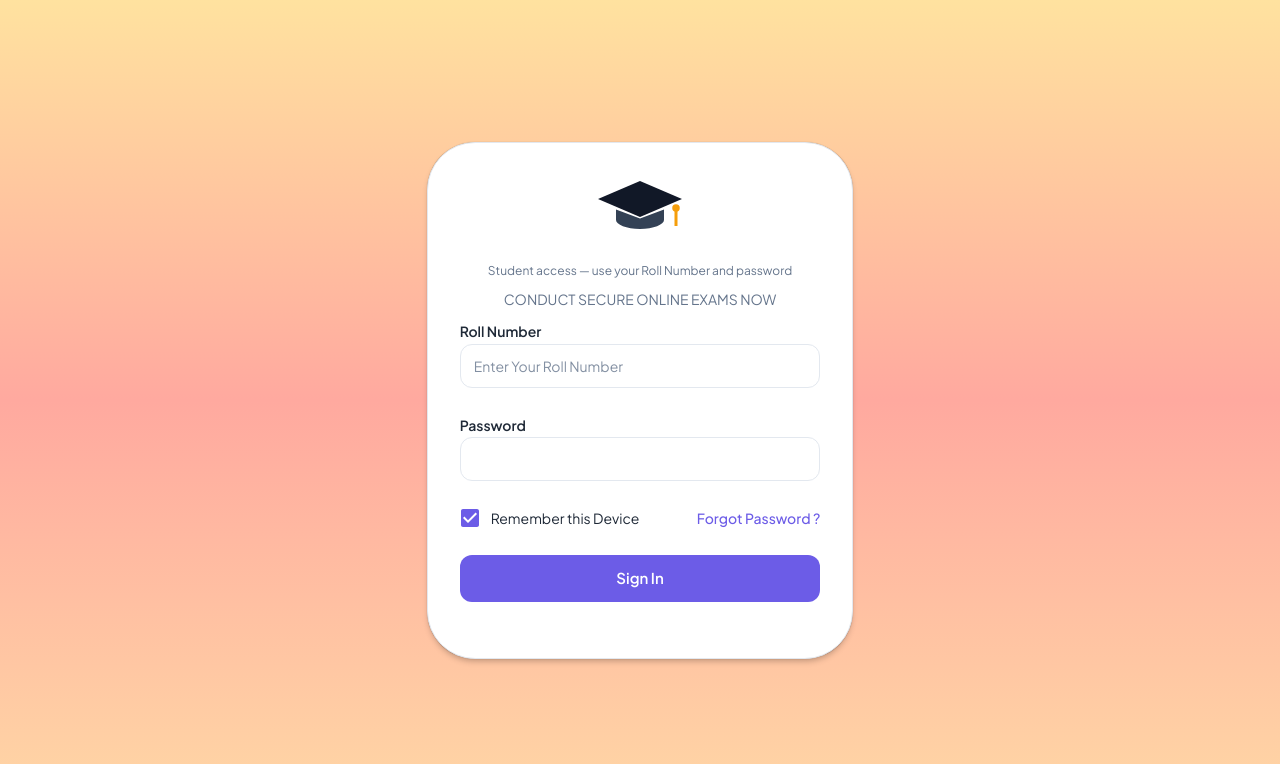
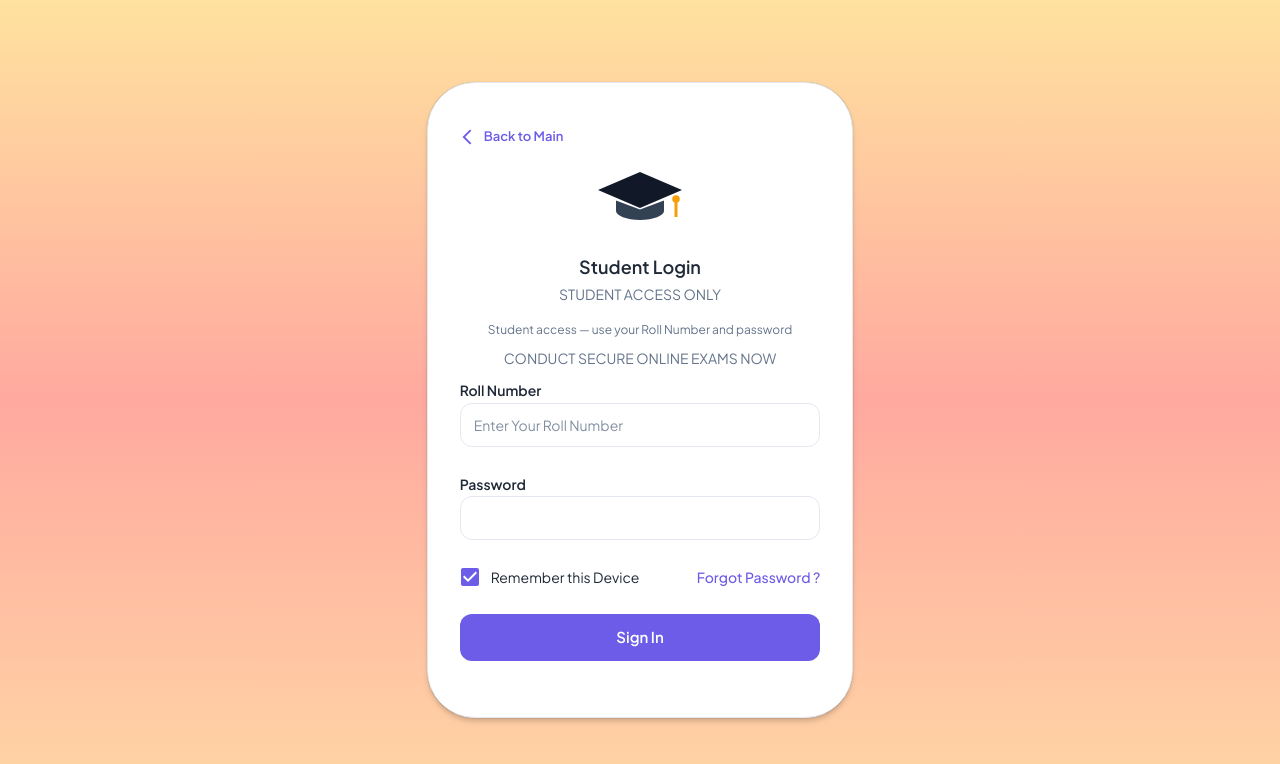
Before and after one commit to Sanjay3637/Smart-Moniter-AI, a React (Create React App) app in the folder frontend/: page /auth/login-student in a window 1280 px wide. Shown: the top 764 px of the page. Built offline with nearby package versions, Linux system fonts and the light colour scheme.

Commit message:
Added back to main login page button in all types of login pages

```diff
--- a/frontend/src/views/authentication/AdminLogin.jsx
+++ b/frontend/src/views/authentication/AdminLogin.jsx
@@ -1,11 +1,12 @@
 import React, { useEffect } from 'react';
-import { Grid, Box, Card, Typography } from '@mui/material';
+import { Grid, Box, Card, Typography, Button } from '@mui/material';
 import PageContainer from 'src/components/container/PageContainer';
 import AuthLogin from './auth/AuthLogin';
 import { useFormik } from 'formik';
 import * as yup from 'yup';
-import { useNavigate } from 'react-router-dom';
+import { Link, useNavigate } from 'react-router-dom';
 import { toast } from 'react-toastify';
+import ArrowBackIosNewOutlinedIcon from '@mui/icons-material/ArrowBackIosNewOutlined';
 
 const validationSchema = yup.object({
   email: yup.string().email('Enter a valid email').required('Email is required'),
@@ -49,6 +50,19 @@ const AdminLogin = () => {
         >
           <Grid item xs={12} sm={12} lg={4} xl={3} display="flex" justifyContent="center" alignItems="center">
             <Card elevation={6} sx={{ p: { xs: 3, sm: 4 }, zIndex: 1, width: '100%', maxWidth: '520px', borderRadius: 4, background: '#FFFFFF' }}>
+              <Box display="flex" justifyContent="flex-start" mb={1}>
+                <Button
+                  component={Link}
+                  to="/auth/login"
+                  variant="text"
+                  color="primary"
+                  size="small"
+                  startIcon={<ArrowBackIosNewOutlinedIcon fontSize="small" />}
+                  sx={{ fontWeight: 600, textTransform: 'none', px: 0 }}
+                >
+                  Back to Main
+                </Button>
+              </Box>
               <Box display="flex" alignItems="center" justifyContent="center" mb={2}>
                 {/* Simple shield/lock illustration */}
                 <Box component="svg" width={86} height={72} viewBox="0 0 128 96">
--- a/frontend/src/views/authentication/LoginStudent.js
+++ b/frontend/src/views/authentication/LoginStudent.js
@@ -1,6 +1,7 @@
 import React, { useEffect, useState } from 'react';
-import { useNavigate } from 'react-router-dom';
+import { Link, useNavigate } from 'react-router-dom';
 import { Grid, Box, Card, Stack, Typography, Dialog, DialogTitle, DialogContent, Button } from '@mui/material';
+import ArrowBackIosNewOutlinedIcon from '@mui/icons-material/ArrowBackIosNewOutlined';
 
 import PageContainer from 'src/components/container/PageContainer';
 import AuthLogin from './auth/AuthLogin';
@@ -92,6 +93,19 @@ const LoginStudent = () => {
                 background: '#FFFFFF',
               }}
             >
+              <Box display="flex" justifyContent="flex-start" mb={1}>
+                <Button
+                  component={Link}
+                  to="/auth/login"
+                  variant="text"
+                  color="primary"
+                  size="small"
+                  startIcon={<ArrowBackIosNewOutlinedIcon fontSize="small" />}
+                  sx={{ fontWeight: 600, textTransform: 'none', px: 0 }}
+                >
+                  Back to Main
+                </Button>
+              </Box>
               <Box display="flex" alignItems="center" justifyContent="center" mb={2}>
                 {/* Simple graduation cap illustration */}
                 <Box component="svg" width={96} height={72} viewBox="0 0 128 96">
@@ -101,6 +115,10 @@ const LoginStudent = () => {
                   <path d="M112 44v24" stroke="#f59e0b" strokeWidth="4"/>
                 </Box>
               </Box>
+              <Typography variant="h5" fontWeight={700} textAlign="center" mb={0.5}>Student Login</Typography>
+              <Typography variant="subtitle2" color="text.secondary" textAlign="center" mb={2}>
+                STUDENT ACCESS ONLY
+              </Typography>
               <Typography variant="body2" color="text.secondary" textAlign="center" mb={1}>
                 Student access — use your Roll Number and password
               </Typography>
--- a/frontend/src/views/authentication/LoginTeacher.js
+++ b/frontend/src/views/authentication/LoginTeacher.js
@@ -1,6 +1,7 @@
 import React, { useEffect } from 'react';
-import { useNavigate } from 'react-router-dom';
-import { Grid, Box, Card, Stack, Typography } from '@mui/material';
+import { Link, useNavigate } from 'react-router-dom';
+import { Grid, Box, Card, Stack, Typography, Button } from '@mui/material';
+import ArrowBackIosNewOutlinedIcon from '@mui/icons-material/ArrowBackIosNewOutlined';
 
 import PageContainer from 'src/components/container/PageContainer';
 import AuthLogin from './auth/AuthLogin';
@@ -74,6 +75,19 @@ const LoginTeacher = () => {
         >
           <Grid item xs={12} sm={12} lg={4} xl={3} display="flex" justifyContent="center" alignItems="center">
             <Card elevation={6} sx={{ p: { xs: 3, sm: 4 }, zIndex: 1, width: '100%', maxWidth: '520px', borderRadius: 4, background: '#FFFFFF' }}>
+              <Box display="flex" justifyContent="flex-start" mb={1}>
+                <Button
+                  component={Link}
+                  to="/auth/login"
+                  variant="text"
+                  color="primary"
+                  size="small"
+                  startIcon={<ArrowBackIosNewOutlinedIcon fontSize="small" />}
+                  sx={{ fontWeight: 600, textTransform: 'none', px: 0 }}
+                >
+                  Back to Main
+                </Button>
+              </Box>
               <Box display="flex" alignItems="center" justifyContent="center" mb={2}>
                 {/* Simple board icon illustration */}
                 <Box component="svg" width={92} height={72} viewBox="0 0 128 96">
@@ -82,6 +96,10 @@ const LoginTeacher = () => {
                   <rect x="58" y="76" width="12" height="8" fill="#9ca3af" />
                 </Box>
               </Box>
+              <Typography variant="h5" fontWeight={700} textAlign="center" mb={0.5}>Teacher Login</Typography>
+              <Typography variant="subtitle2" color="text.secondary" textAlign="center" mb={2}>
+                TEACHER ACCESS ONLY
+              </Typography>
               <AuthLogin
                 formik={formik}
                 usernameFieldName="email"
```
